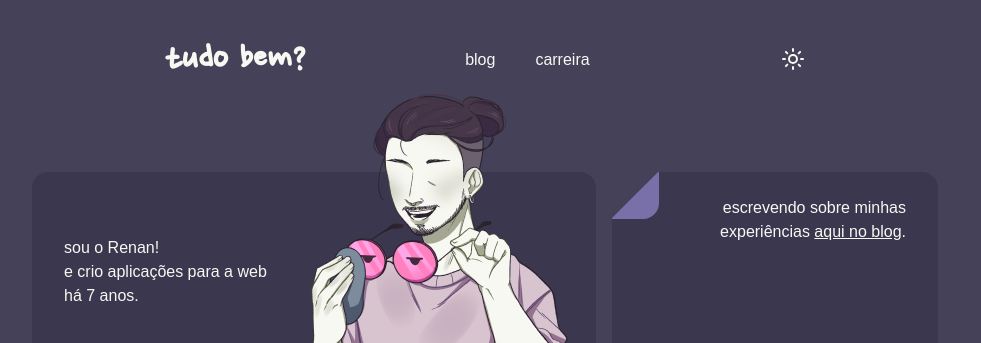
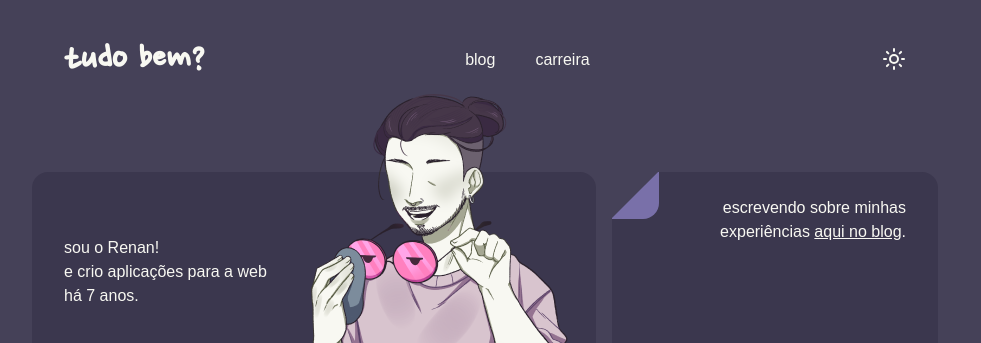
Before and after one commit to renangirotto/renangirotto, an Astro site: page / in a window 1280 px wide. Shown: the top 343 px of the page, without its empty margins (155-1136 px from the left). Built offline with nearby package versions, Linux system fonts and the light colour scheme; Astro itself is replaced by a stand-in of ours; some icons are missing.

Commit message:
feat: improved container max-width

```diff
--- a/src/styles/global.css
+++ b/src/styles/global.css
@@ -24,6 +24,6 @@ body {
 
 .container {
   width: 100%;
-  max-width: 640px;
+  max-width: 842px;
   margin-inline: auto;
 }
```
